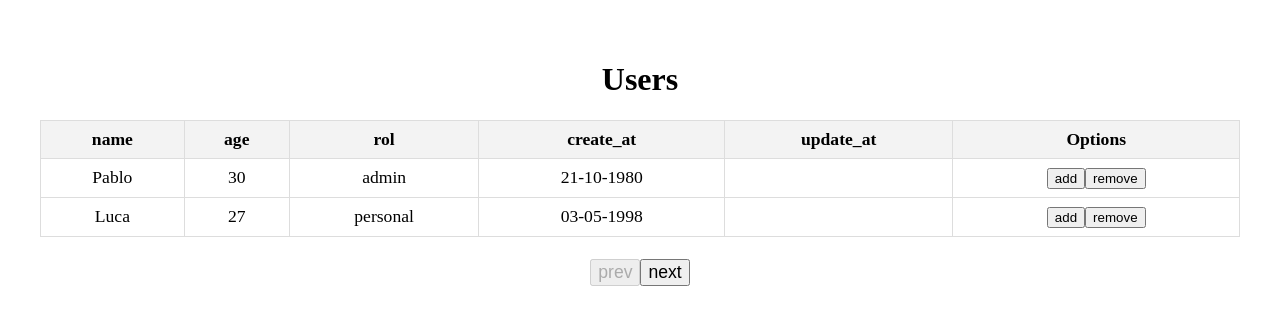
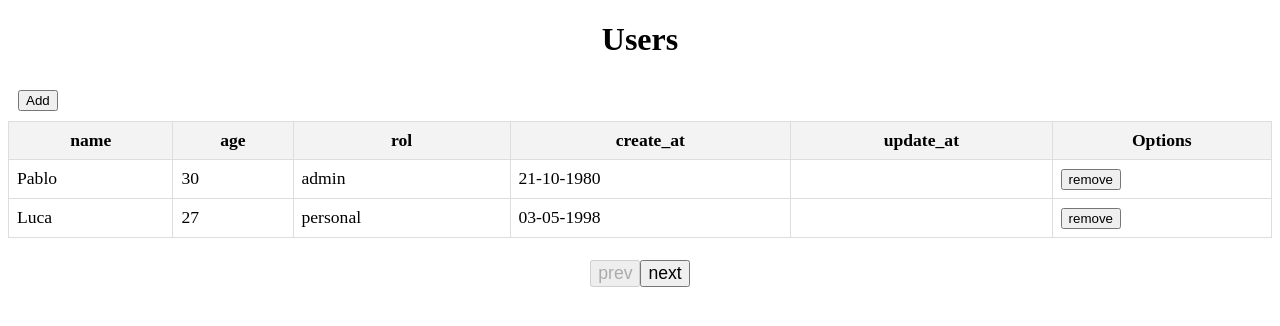
Before and after one commit to AlfonsoG-dev/TableState, a React (Vite) app: page / in a window 1280 px wide. Shown: the top 326 px of the page. Built offline with nearby package versions, Linux system fonts and the light colour scheme.

Commit message:
refactor: just remove option in table & add its global

```diff
--- a/src/App.tsx
+++ b/src/App.tsx
@@ -11,14 +11,15 @@ function App() {
     } = useTableState<User>(USER_LIST)
     const elements = getElements(offset, limit)
     return(
-        <>
+        <div className='container'>
             <h1>Users</h1>
+            <button className='btn-add'>Add</button>
             <TableComponent<User> elements={elements} ignore={['id_pk']}/>
             <div className='options'>
                 <button onClick={handlePrev} disabled={offset === 0}>prev</button>
                 <button onClick={handleNext} disabled={elements.length === 0}>next</button>
             </div>
-        </>
+        </div>
     )
 }
 
--- a/src/Page/Components/TableComponent.tsx
+++ b/src/Page/Components/TableComponent.tsx
@@ -36,7 +36,6 @@ export default function TableComponent<T extends Object>({elements, ignore}: Pro
                     ))
                 }
                 <td>
-                    <button>add</button>
                     <button>remove</button>
                 </td>
             </tr>
--- a/src/Styles/App.css
+++ b/src/Styles/App.css
@@ -1,13 +1,16 @@
-#root {
-  max-width: 1280px;
-  margin: 0 auto;
-  padding: 2rem;
+.container {
+    h1 {
         text-align: center;
     }
     .options {
         padding: 10px;
         margin: 12px;
+        text-align: center;
         button {
             font-size: 1.1em;
         }
     }
+    .btn-add {
+        margin: 10px;
+    }
+}
```
Lines whose indentation alone changed are shown as unchanged.
